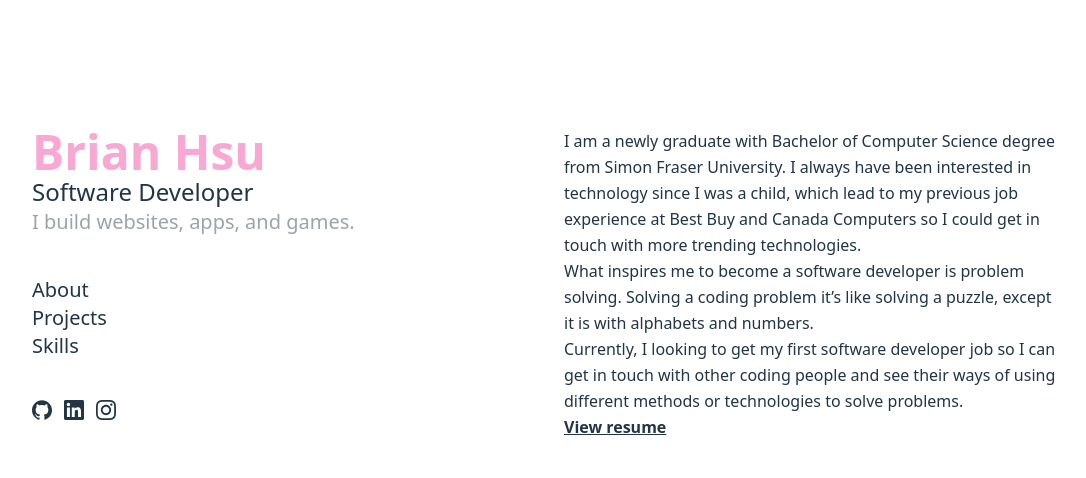
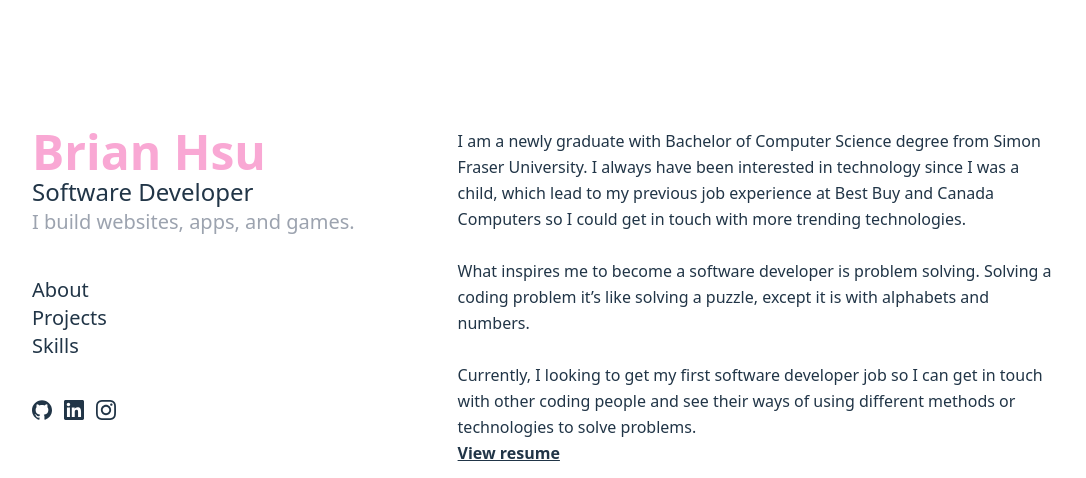
Before and after one commit to brianhsu305/portfolio-v2, a React (Vite) app: page / in a window 1280 px wide. Shown: the top 478 px of the page, without its empty margins (96-1182 px from the left). Built offline with nearby package versions, Linux system fonts and the light colour scheme; some icons are missing.

Commit message:
updated file names

```diff
--- a/src/About.jsx
+++ b/src/About.jsx
@@ -6,7 +6,9 @@ function About() {
 				I am a newly graduate with Bachelor of Computer Science degree from Simon Fraser University. I always have been interested in technology since I was a child, which lead to my previous
 				job experience at Best Buy and Canada Computers so I could get in touch with more trending technologies.
 			</p>
+			<br />
 			<p>What inspires me to become a software developer is problem solving. Solving a coding problem it’s like solving a puzzle, except it is with alphabets and numbers. </p>
+			<br />
 			<p>
 				Currently, I looking to get my first software developer job so I can get in touch with other coding people and see their ways of using different methods or technologies to solve
 				problems.
--- a/src/App.jsx
+++ b/src/App.jsx
@@ -5,9 +5,9 @@ import Skills from './Skills';
 
 function App() {
 	return (
-		<div className='container mx-auto grid grid-cols-2 gap-10 p-32'>
+		<div className='container mx-auto grid grid-cols-5 gap-10 p-32'>
 			<Hero />
-			<div className='flex flex-col gap-10'>
+			<div className='flex flex-col gap-10 col-span-3 col-start-3'>
 				<About />
 				<Projects />
 				<Skills />
--- a/src/Hero.jsx
+++ b/src/Hero.jsx
@@ -4,30 +4,24 @@ import { FaEnvelope } from 'react-icons/fa6';
 
 function Hero() {
 	return (
-		<div className='flex flex-col gap-10 sticky top-32 self-start'>
+		<div className='flex flex-col gap-10 sticky top-32 self-start col-span-2'>
 			<div>
 				<h1 className='text-5xl font-bold text-pink-300'>Brian Hsu</h1>
 				<h2 className='text-2xl font-medium'>Software Developer</h2>
 				<p className='text-xl text-gray-400'>I build websites, apps, and games.</p>
 			</div>
 			<nav>
-				<ul>
-					<li>
-						<a className='text-xl hover:font-bold hover:text-black hover:bg-pink-300' href='#about'>
+				<a className='text-xl block hover:font-bold hover:text-black hover:bg-pink-300 hover:pl-40' href='#about'>
 					About
 				</a>
-					</li>
-					<li>
-						<a className='text-xl hover:font-bold hover:text-black hover:bg-pink-300' href='#projects'>
+
+				<a className='text-xl block hover:font-bold hover:text-black hover:bg-pink-300 hover:pl-40' href='#projects'>
 					Projects
 				</a>
-					</li>
-					<li>
-						<a className='text-xl hover:font-bold hover:text-black hover:bg-pink-300' href='#skills'>
+
+				<a className='text-xl block hover:font-bold hover:text-black hover:bg-pink-300 hover:pl-40' href='#skills'>
 					Skills
 				</a>
-					</li>
-				</ul>
 			</nav>
 			<div className='flex flex-row gap-3 text-xl'>
 				<a href='https://github.com/brianhsu305' className='hover:text-pink-300'>
--- a/src/Projects.jsx
+++ b/src/Projects.jsx
@@ -1,6 +1,6 @@
-import recipescreenshot from './assets/recipe-dictionary.png';
+import recipescreenshot from './assets/Recipe-dictionary.png';
 import libraryscreenshot from './assets/Brians-library.png';
-import snakescreenshot from './assets/snake-game.png';
+import snakescreenshot from './assets/Snake-game.png';
 
 import ProjectCard from './ProjectCard';
 
--- a/src/Skills.jsx
+++ b/src/Skills.jsx
@@ -17,6 +17,7 @@ function Skills() {
 				<SkillCard skill='HTML' link='https://developer.mozilla.org/en-US/docs/Web/HTML' icon={<SiIcons.SiHtml5 />} />
 				<SkillCard skill='CSS' link='https://developer.mozilla.org/en-US/docs/Web/CSS' icon={<SiIcons.SiCss3 />} />
 				<SkillCard skill='SASS' link='https://sass-lang.com/' icon={<SiIcons.SiSass />} />
+				<SkillCard skill='Tailwind' link='https://tailwindcss.com/' icon={<SiIcons.SiTailwindcss />} />
 				<SkillCard skill='Json' link='https://www.json.org/json-en.html' icon={<SiIcons.SiJson />} />
 			</div>
 			<div>
```
Lines whose indentation alone changed are shown as unchanged.
